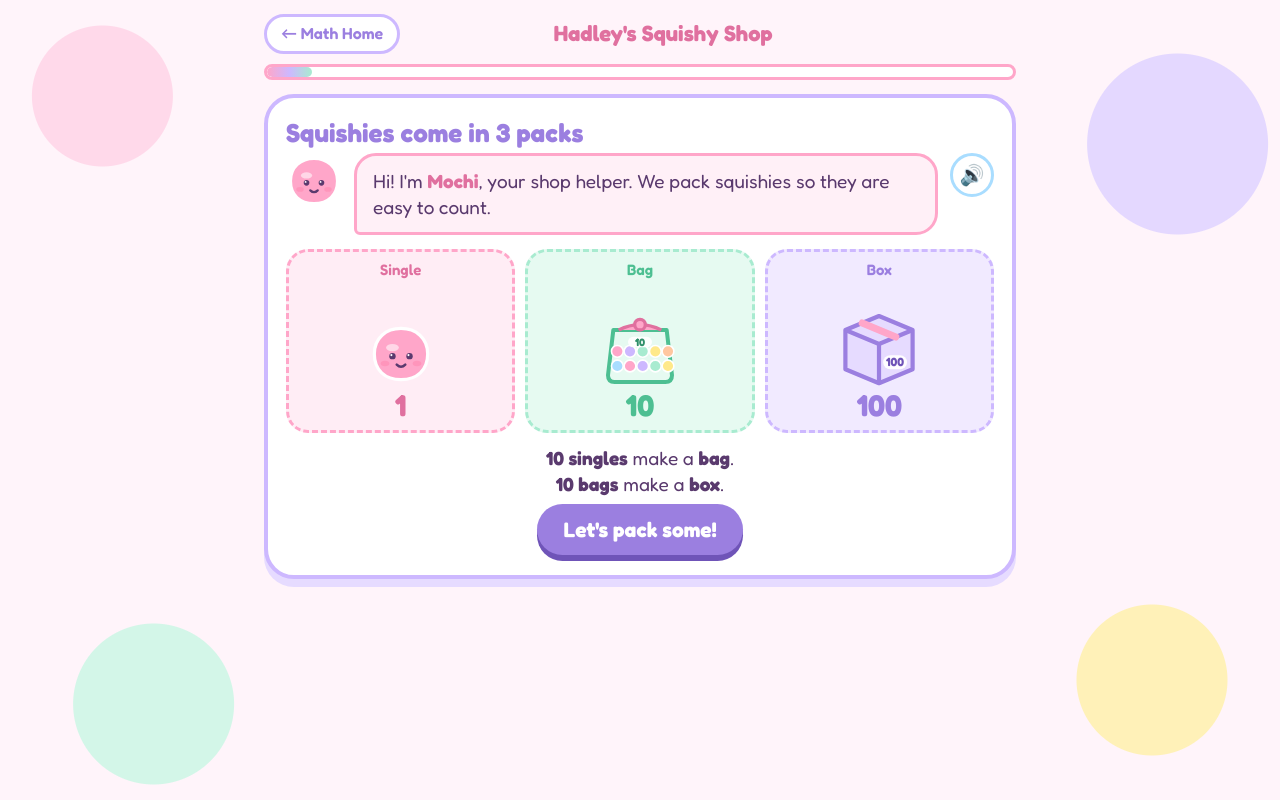
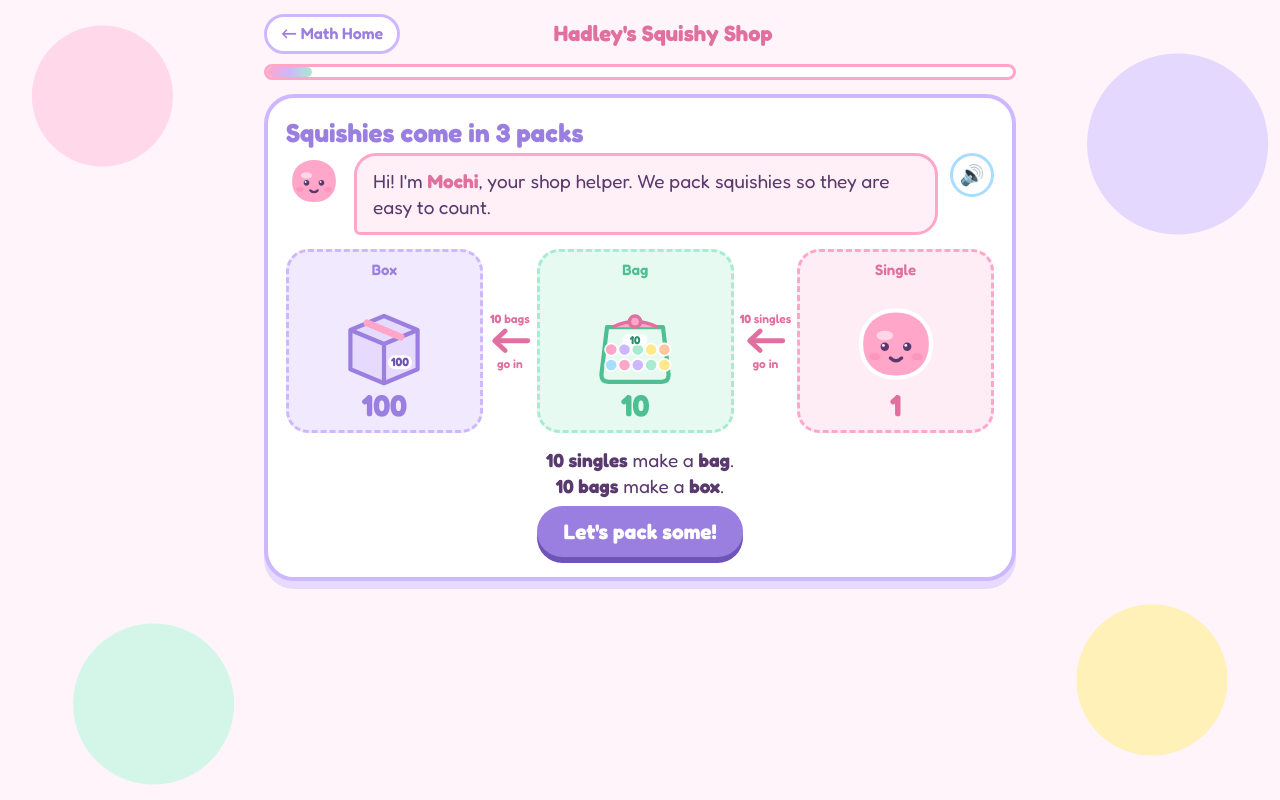
Before and after one commit to WadeClassical/Wade-Classical, a plain HTML site: page lessons/hadley-w1-squishy-shop.html in a window 1280 px wide. Both pictures are taken after a click on the button "Open the shop!". Drawn offline with Linux system fonts and the light colour scheme.

Commit message:
Squishy Shop: meet screen reads Box 100 | Bag 10 | Single 1 with arrows
Co-Authored-By: Claude Sonnet 5.5 <noreply@anthropic.com>
Claude-Session: https://claude.ai/code/session_011N8SydXSM1ikqZhjb7zkmq

```diff
--- a/lessons/hadley-w1-squishy-shop.html
+++ b/lessons/hadley-w1-squishy-shop.html
@@ -56,6 +56,13 @@ p{margin:8px 0}
 .col h3{font-size:15px;font-weight:600}
 .col.h h3{color:var(--lav-d)}.col.t h3{color:var(--mint-d)}.col.o h3{color:var(--pink-d)}
 .col .sub{font-size:13px;color:var(--soft)}
+.packs{display:grid;grid-template-columns:minmax(0,1fr) auto minmax(0,1fr) auto minmax(0,1fr);gap:4px;align-items:center;margin:14px 0}
+.packs .col{min-width:0;overflow:hidden;padding:8px 2px 10px;min-height:150px}
+.packs .stack svg{width:100%;max-width:84px;height:auto}
+.arr svg{width:42px;height:auto}
+@media(max-width:520px){.arr svg{width:28px}.arr .w{display:none}.arr b{font-size:15px}.packs .digit{font-size:24px!important}.packs .col{padding:8px 0 10px}}
+.arr{text-align:center;font-size:12px;font-weight:600;color:var(--pink-d);line-height:1.1;padding:0 2px}
+.arr svg{display:block;margin:2px auto}
 .stack{display:flex;flex-wrap:wrap;gap:3px;justify-content:center;align-items:flex-end;margin-top:6px;min-height:100px}
 .stack svg{flex:none}
 .digit{font-size:46px;font-weight:700;line-height:1;margin-top:4px}
@@ -151,6 +158,10 @@ function box(size){
    +'<path d="M18 15l24 10" stroke="#FFA6C9" stroke-width="5" stroke-linecap="round"/>'
    +'<rect x="33" y="38" width="17" height="10" rx="5" fill="#fff" opacity=".95"/><text x="41.5" y="46" text-anchor="middle" font-size="8.5" font-weight="700" fill="#6F54B8" font-family="Fredoka,sans-serif">100</text></svg>';
 }
+function arrow(label){
+  const parts=label.split(' ');
+  return '<div class="arr" aria-hidden="true"><div class="al"><b>'+parts[0]+'</b><span class="w"> '+parts[1]+'</span></div><svg width="52" height="34" viewBox="0 0 52 34"><path d="M48 17H10" stroke="#E0709F" stroke-width="6" stroke-linecap="round" fill="none"/><path d="M20 5L7 17l13 12" stroke="#E0709F" stroke-width="6" stroke-linecap="round" stroke-linejoin="round" fill="none"/></svg><div class="al w">go in</div></div>';
+}
 function stack(kind,n){
   let s='';
   for(let i=0;i<n;i++){
@@ -230,10 +241,12 @@ function rMeet(){
   $('stage').innerHTML=
    '<div class="card lav"><h2>Squishies come in 3 packs</h2>'
    +mochi('Hi! I\'m <b>Mochi</b>, your shop helper. We pack squishies so they are easy to count.')
-   +'<div class="mat" style="margin-top:14px">'
-   +'<div class="col o"><h3>Single</h3><div class="stack">'+blob('#FFA6C9',64)+'</div><div class="digit" style="font-size:30px">1</div></div>'
+   +'<div class="packs">'
+   +'<div class="col h"><h3>Box</h3><div class="stack">'+box(84)+'</div><div class="digit" style="font-size:30px">100</div></div>'
+   +arrow('10 bags')
    +'<div class="col t"><h3>Bag</h3><div class="stack">'+bag(80)+'</div><div class="digit" style="font-size:30px">10</div></div>'
-   +'<div class="col h"><h3>Box</h3><div class="stack">'+box(84)+'</div><div class="digit" style="font-size:30px">100</div></div></div>'
+   +arrow('10 singles')
+   +'<div class="col o"><h3>Single</h3><div class="stack">'+blob('#FFA6C9',64)+'</div><div class="digit" style="font-size:30px">1</div></div></div>'
    +'<p class="center"><b>10 singles</b> make a <b>bag</b>.<br><b>10 bags</b> make a <b>box</b>.</p>'
    +'<div class="center" style="margin-top:8px"><button class="btn lav" onclick="next()">Let\'s pack some!</button></div></div>';
 }
```
